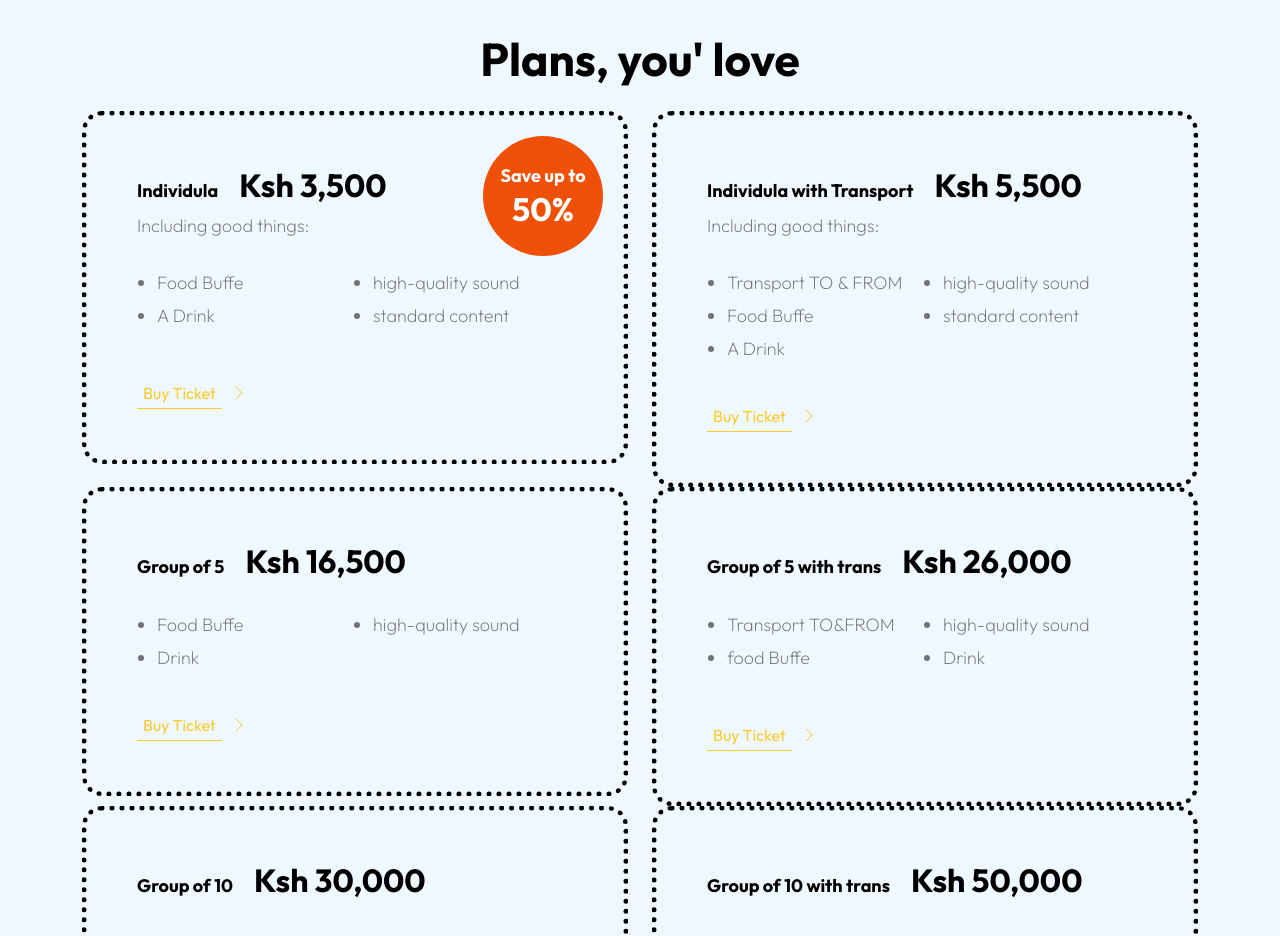
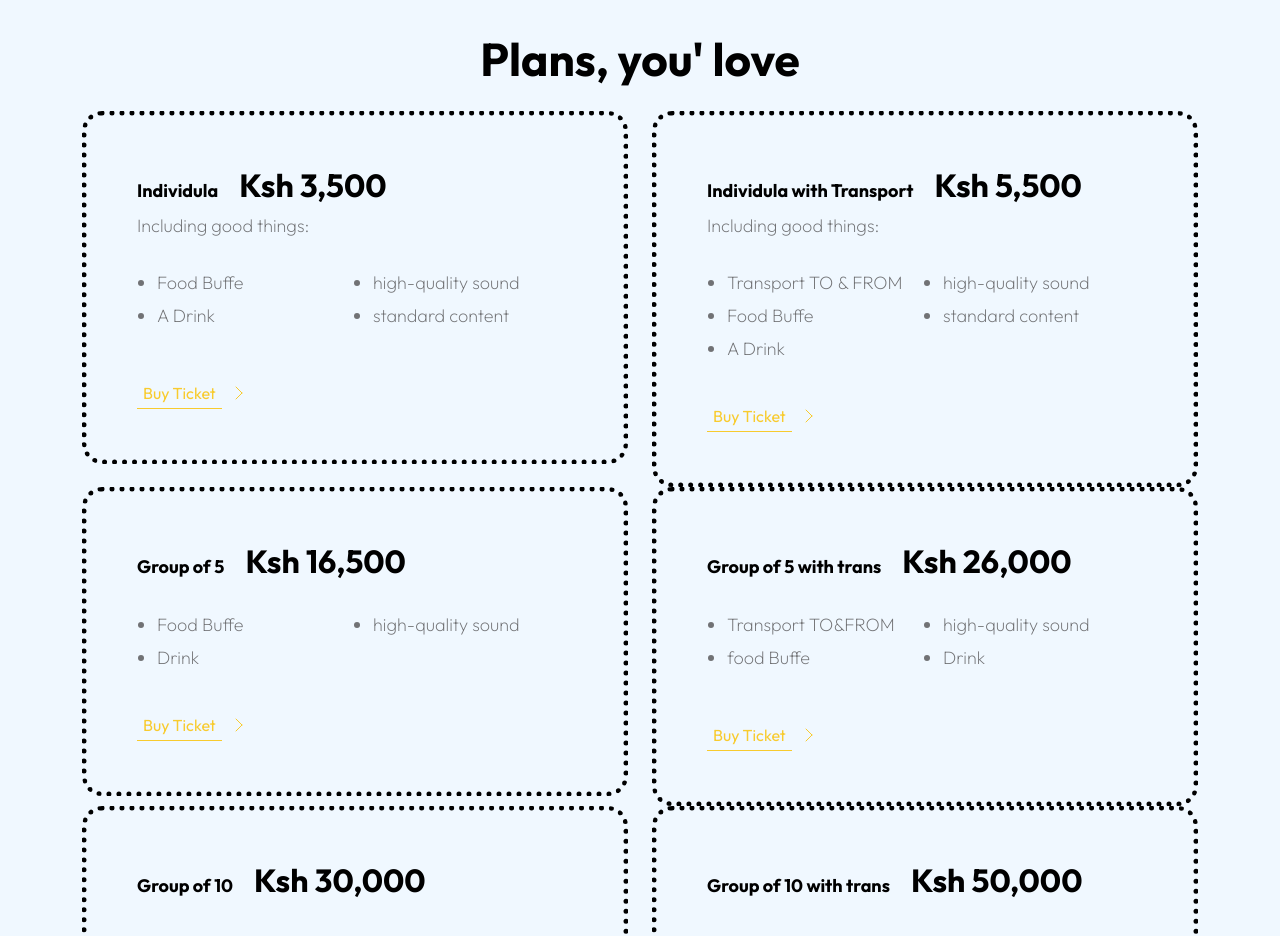
Before and after one commit to Paps-maker/After-party-, a plain HTML site: page index.html in a window 1280 px wide. Shown: the part 3460-4396 px from the top of the page. Drawn offline with Linux system fonts and the light colour scheme.

Commit message:
Update index.html

```diff
--- a/index.html
+++ b/index.html
@@ -381,7 +381,7 @@ https://templatemo.com/tm-583-festava-live
                                     <p>Including good things:</p>
                                 </div>
 
-                                <p class="pricing-tag ms-auto">Save up to <span>50%</span></h2>
+
                             </div>
 
                             <ul class="pricing-list mt-3">
```
